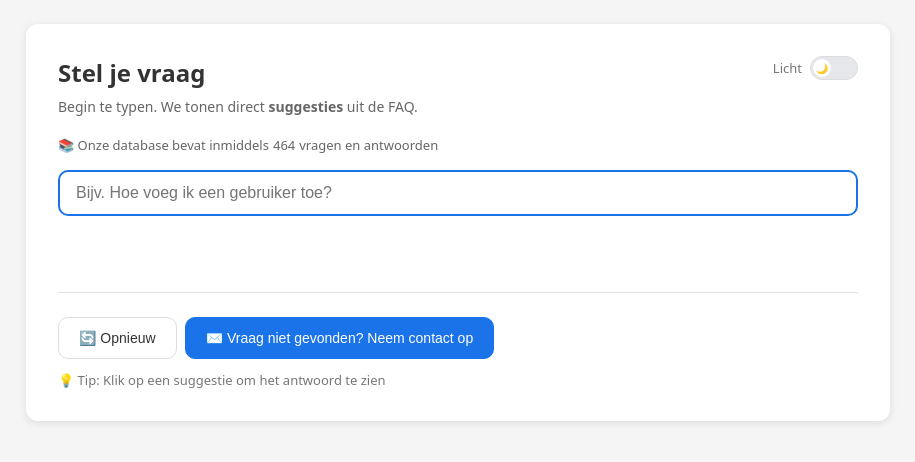
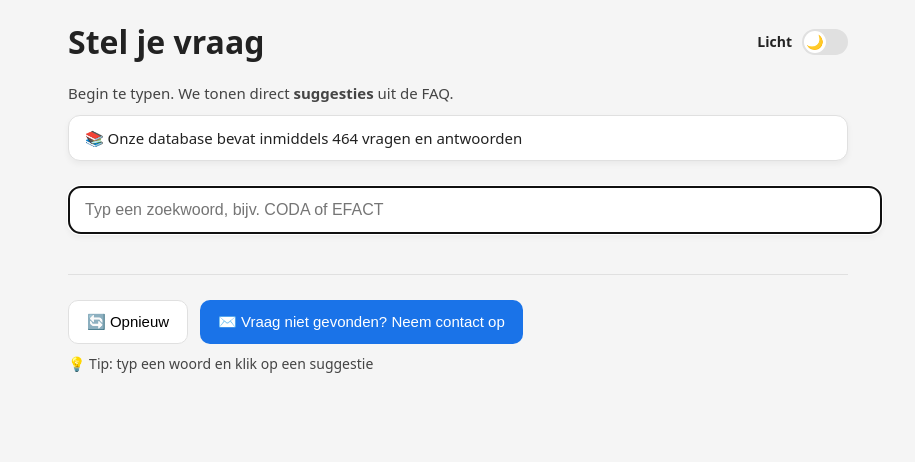
Before and after one commit to compugroupmedicaleducation-dev/faq-app, a plain HTML site: page index.html in a window 1280 px wide. Shown: the whole page, without its empty margins (182-1097 px from the left). Drawn offline with Linux system fonts and the light colour scheme.

Commit message:
Add files via upload

```diff
--- a/app.css
+++ b/app.css
@@ -1,254 +1,291 @@
+/* --------------------------------------------------------------
+   BASIS STYLING
+--------------------------------------------------------------*/
 
 :root {
   --bg: #f5f5f5;
-      --card-bg: white;
-      --text: #333;
-      --text-secondary: #666;
-      --text-muted: #777;
-      --border: #ddd;
-      --border-light: #e0e0e0;
-      --input-border: #ddd;
-      --input-focus: #1a73e8;
-      --chip-bg: white;
-      --chip-hover: #f0f0f0;
-      --chip-border: #999;
-      --answer-bg: #fafafa;
-      --button-bg: #fff;
-      --button-hover: #f5f5f5;
-      --primary-bg: #1a73e8;
-      --primary-hover: #1557b0;
-      --debug-bg: #fff3cd;
-      --shadow: rgba(0,0,0,0.1);
-      --toggle-bg: #e5e7eb;
-      --toggle-knob: #fff;
+  --bg-dark: #1a1a1a;
+
+  --card-bg: #ffffff;
+  --card-bg-dark: #262626;
+
+  --text-primary: #222;
+  --text-primary-dark: #f8f8f8;
+
+  --text-secondary: #444;
+  --text-secondary-dark: #e2e2e2;
+
+  --border-color: #e0e0e0;
+  --border-color-dark: #444;
+
+  --hover-bg: #f0f0f0;
+  --hover-bg-dark: #333;
+
+  --shadow: 0 3px 6px rgba(0, 0, 0, 0.05);
+}
+
+/* Light & dark mode root */
+body.light {
+  --bg: #f5f5f5;
+  --card-bg: #fff;
+  --text-primary: #222;
+  --text-secondary: #444;
+  --border-color: #e0e0e0;
+  --hover-bg: #f0f0f0;
 }
 
 body.dark {
   --bg: #1a1a1a;
-      --card-bg: #2d2d2d;
-      --text: #e5e5e5;
-      --text-secondary: #b0b0b0;
-      --text-muted: #999;
-      --border: #404040;
-      --border-light: #333;
-      --input-border: #404040;
-      --input-focus: #4a90e2;
-      --chip-bg: #3a3a3a;
-      --chip-hover: #454545;
-      --chip-border: #555;
-      --answer-bg: #252525;
-      --button-bg: #3a3a3a;
-      --button-hover: #454545;
-      --primary-bg: #4a90e2;
-      --primary-hover: #357abd;
-      --debug-bg: #4a4000;
-      --shadow: rgba(0,0,0,0.3);
-      --toggle-bg: #404040;
-      --toggle-knob: #e5e5e5;
+  --card-bg: #262626;
+  --text-primary: #f8f8f8;
+  --text-secondary: #e2e2e2;
+  --border-color: #444;
+  --hover-bg: #333;
 }
 
-    * {
-      transition: background-color 0.2s ease, color 0.2s ease, border-color 0.2s ease;
-    }
+/* --------------------------------------------------------------
+   GLOBALS
+--------------------------------------------------------------*/
 
 body {
-      font-family: system-ui, Arial, sans-serif;
-      margin: 24px;
   background: var(--bg);
-      color: var(--text);
+  font-family: system-ui, sans-serif;
+  margin: 0;
+  padding: 20px;
+  color: var(--text-primary);
+  transition: background 0.2s, color 0.2s;
 }
 
 .wrap {
-      max-width: 800px;
+  max-width: 780px;
   margin: 0 auto;
-      background: var(--card-bg);
-      padding: 32px;
-      border-radius: 12px;
-      box-shadow: 0 2px 8px var(--shadow);
-      position: relative;
 }
+
+/* --------------------------------------------------------------
+   HEADER
+--------------------------------------------------------------*/
 
 .header {
   display: flex;
   justify-content: space-between;
-      align-items: flex-start;
-      margin-bottom: 8px;
+  align-items: center;
+  margin-bottom: 20px;
 }
 
-    h1 {
-      font-size: 24px;
+.header h1 {
   margin: 0;
-      color: var(--text);
+  font-size: 32px;
+  font-weight: 700;
 }
+
+/* --------------------------------------------------------------
+   THEME TOGGLE
+--------------------------------------------------------------*/
 
 .theme-toggle-wrapper {
   display: flex;
   align-items: center;
-      gap: 8px;
+  gap: 10px;
 }
 
 .theme-label {
-      font-size: 13px;
-      color: var(--text-muted);
-      user-select: none;
+  font-size: 14px;
+  font-weight: 600;
 }
 
 .theme-toggle {
+  width: 46px;
+  height: 26px;
+  border-radius: 26px;
+  background: var(--border-color);
+  border: none;
+  cursor: pointer;
   position: relative;
-      width: 48px;
-      height: 24px;
-      border-radius: 999px;
-      border: 1px solid var(--border);
-      background: var(--toggle-bg);
-      cursor: pointer;
-      padding: 0;
-      outline: none;
 }
 
 .theme-toggle-knob {
   position: absolute;
-      width: 18px;
-      height: 18px;
-      border-radius: 999px;
-      background: var(--toggle-knob);
+  width: 22px;
+  height: 22px;
+  left: 2px;
   top: 2px;
-      left: 2px;
-      transition: transform 0.2s ease;
-      display: flex;
-      align-items: center;
-      justify-content: center;
-      font-size: 10px;
+  background: var(--card-bg);
+  border-radius: 50%;
+  display: grid;
+  place-items: center;
+  font-size: 14px;
+  transition: transform 0.25s;
 }
 
-    body.dark .theme-toggle-knob {
-      transform: translateX(24px);
+/* --------------------------------------------------------------
+   HINT + STATS
+--------------------------------------------------------------*/
+
+.hint {
+  margin-bottom: 12px;
+  font-size: 15px;
+  color: var(--text-secondary);
 }
 
-    .hint {
-      color: var(--text-secondary);
-      font-size: 14px;
-      margin-bottom: 20px;
+.stats {
+  margin-bottom: 15px;
 }
 
-    input[type="text"] {
-      width: 100%;
+.stat {
+  background: var(--card-bg);
+  box-shadow: var(--shadow);
+  border-radius: 12px;
   padding: 12px 16px;
-      font-size: 16px;
-      border: 2px solid var(--input-border);
-      border-radius: 10px;
-      box-sizing: border-box;
-      background: var(--card-bg);
-      color: var(--text);
+  border: 1px solid var(--border-color);
+  font-size: 15px;
 }
 
-    input[type="text"]:focus {
-      outline: none;
-      border-color: var(--input-focus);
+/* --------------------------------------------------------------
+   SEARCH INPUT
+--------------------------------------------------------------*/
+
+#q {
+  width: 100%;
+  padding: 14px 16px;
+  margin-top: 10px;
+  font-size: 16px;
+  border-radius: 12px;
+  border: 1px solid var(--border-color);
+  background: var(--card-bg);
+  box-shadow: var(--shadow);
+  color: var(--text-primary);
 }
+
+/* --------------------------------------------------------------
+   CHIPS (SUGGESTIES)
+--------------------------------------------------------------*/
 
 .chips {
   display: flex;
-      flex-wrap: wrap;
-      gap: 8px;
-      margin: 16px 0 8px;
-      min-height: 36px;
+  flex-direction: column;
+  gap: 10px;
+  margin-top: 15px;
 }
 
 .chip {
-      padding: 10px 16px;
-      border: 1px solid var(--border);
-      border-radius: 999px;
+  padding: 12px 16px;
+  border-radius: 12px;
+  background: var(--card-bg);
+  box-shadow: var(--shadow);
+  border: 1px solid var(--border-color);
+  text-align: left;
+  font-size: 16px;
   cursor: pointer;
-      font-size: 14px;
-      background: var(--chip-bg);
-      color: var(--text);
+  color: var(--text-primary);
+  transition: background 0.2s;
 }
 
 .chip:hover {
-      background: var(--chip-hover);
-      border-color: var(--chip-border);
-      transform: translateY(-1px);
+  background: var(--hover-bg);
 }
 
-    .answer {
-      border: 1px solid var(--border-light);
-      background: var(--answer-bg);
-      padding: 16px;
-      border-radius: 12px;
-      margin-top: 12px;
-      white-space: pre-wrap;
-      line-height: 1.6;
+/* --------------------------------------------------------------
+   ANSWER (KAART-STIJL – zoals standalone)
+--------------------------------------------------------------*/
+
+.answer-card {
+  margin-top: 20px;
+  padding: 20px;
+  background: var(--card-bg);
+  border-radius: 14px;
+  box-shadow: var(--shadow);
+  border: 1px solid var(--border-color);
 }
 
 .answer-title {
+  font-size: 20px;
   font-weight: 600;
-      color: var(--input-focus);
-      margin-bottom: 8px;
+  color: var(--text-primary);
+  margin-bottom: 12px;
 }
 
+.answer-text {
+  white-space: pre-line;
+  font-size: 16px;
+  line-height: 1.55;
+  color: var(--text-secondary);
+}
+
+/* --------------------------------------------------------------
+   ACTION BUTTONS
+--------------------------------------------------------------*/
+
 .actions {
-      margin-top: 20px;
   display: flex;
-      gap: 8px;
-      flex-wrap: wrap;
+  gap: 12px;
+  margin-top: 22px;
 }
 
 button {
-      padding: 12px 20px;
+  cursor: pointer;
+  padding: 12px 18px;
   border-radius: 10px;
-      border: 1px solid var(--border);
-      background: var(--button-bg);
-      color: var(--text);
-      cursor: pointer;
-      font-size: 14px;
+  border: 1px solid var(--border-color);
+  background: var(--card-bg);
+  font-size: 15px;
 }
 
 button:hover {
-      background: var(--button-hover);
+  background: var(--hover-bg);
 }
 
 button.primary {
-      background: var(--primary-bg);
+  background: #1a73e8;
   color: #fff;
-      border-color: var(--primary-bg);
+  border: none;
 }
 
 button.primary:hover {
-      background: var(--primary-hover);
+  background: #1665c1;
+}
+
+/* --------------------------------------------------------------
+   MISC
+--------------------------------------------------------------*/
+
+.divider {
+  height: 1px;
+  background: var(--border-color);
+  margin: 25px 0;
 }
 
 .muted {
-      color: var(--text-muted);
-      font-size: 13px;
-      margin-top: 12px;
-    }
-
-    .divider {
-      height: 1px;
-      background: var(--border-light);
-      margin: 24px 0;
+  font-size: 14px;
+  color: var(--text-secondary);
+  margin-top: 10px;
 }
 
 .debug {
-      background: var(--debug-bg);
-      padding: 12px;
-      border-radius: 8px;
-      margin: 12px 0;
-      font-size: 12px;
+  margin-top: 10px;
   font-family: monospace;
-      white-space: pre-wrap;
+  font-size: 13px;
+  display: none;
 }
 
-    .stats {
-      display: flex;
-      gap: 16px;
-      margin-bottom: 16px;
-      font-size: 13px;
-      color: var(--text-secondary);
+/* --------------------------------------------------------------
+   MOBILE RESPONSIVE
+--------------------------------------------------------------*/
+
+@media (max-width: 600px) {
+  .header h1 {
+    font-size: 26px;
   }
 
-    .stat {
-      display: flex;
-      align-items: center;
-      gap: 4px;
+  .answer-card {
+    padding: 16px;
   }
+
+  #q {
+    font-size: 15px;
+  }
+
+  .chip {
+    font-size: 15px;
+    padding: 10px 14px;
+  }
+}
--- a/index.html
+++ b/index.html
@@ -35,33 +35,31 @@
     </div>
   </div>
 
-  <!-- Search input -->
-  <input autofocus id="q" placeholder="Bijv. Hoe voeg ik een gebruiker toe?" type="text" />
+  <!-- Search -->
+  <input autofocus id="q" placeholder="Typ een zoekwoord, bijv. CODA of EFACT" type="text" />
 
-  <!-- Chips (suggesties) -->
+  <!-- Suggesties -->
   <div class="chips" id="chips"></div>
 
-  <!-- Answer -->
-  <div class="answer" id="answer" style="display:none">
-    <div class="answer-title" id="answerTitle"></div>
-    <div id="answerText"></div>
+  <!-- Antwoordblok (onder de chips – stijl van standalone versie) -->
+  <div class="answer-card" id="answer" style="display:none">
+      <div class="answer-title" id="answerTitle"></div>
+      <div class="answer-text" id="answerText"></div>
   </div>
 
   <div class="divider"></div>
 
-  <!-- Actions -->
   <div class="actions">
     <button id="clear">🔄 Opnieuw</button>
     <button class="primary" id="contact">✉️ Vraag niet gevonden? Neem contact op</button>
   </div>
 
-  <div class="muted">💡 Tip: Klik op een suggestie om het antwoord te zien</div>
-
-  <div class="debug" id="dbg" style="display:none"></div>
+  <div class="muted">
+    💡 Tip: typ een woord en klik op een suggestie
+  </div>
 
 </div>
 
-<!-- Geen FAQ data meer in de HTML -->
 <script src="./app.js"></script>
 
 </body>
```
Lines whose indentation alone changed are shown as unchanged.
